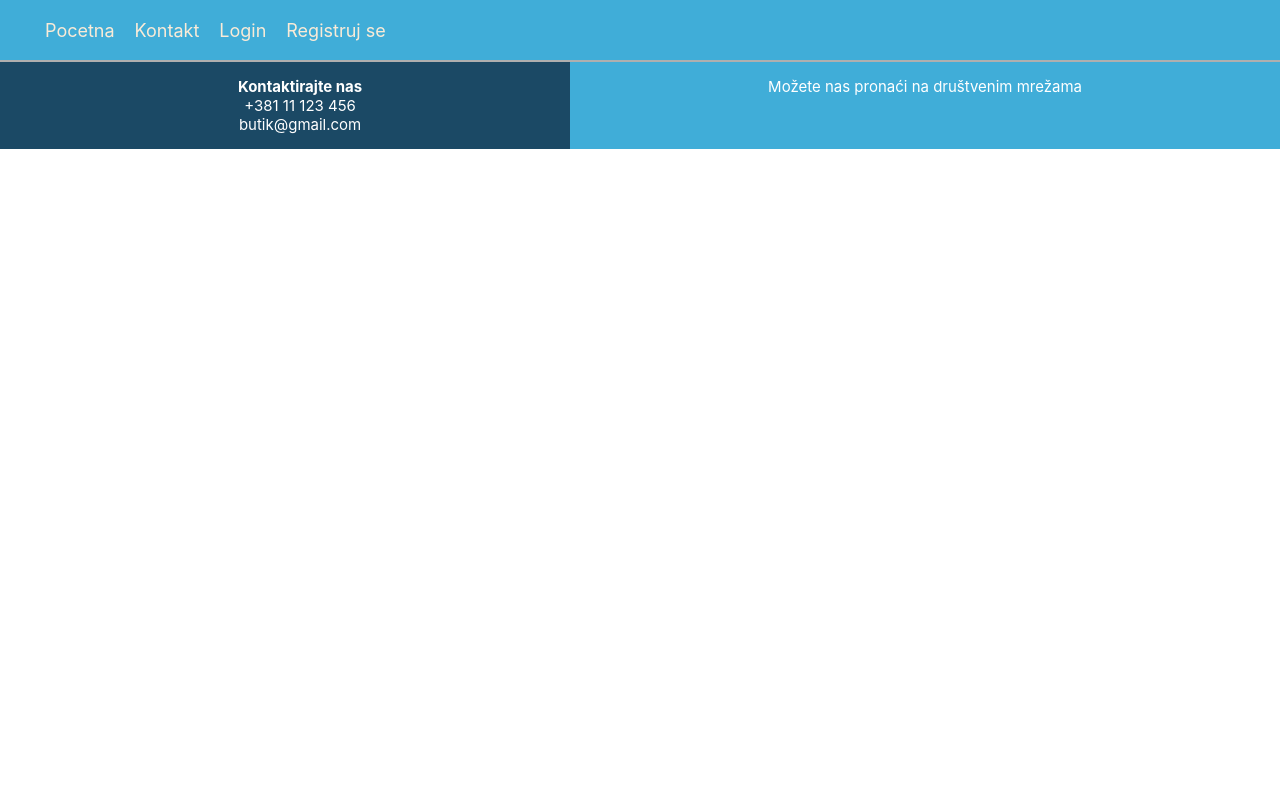
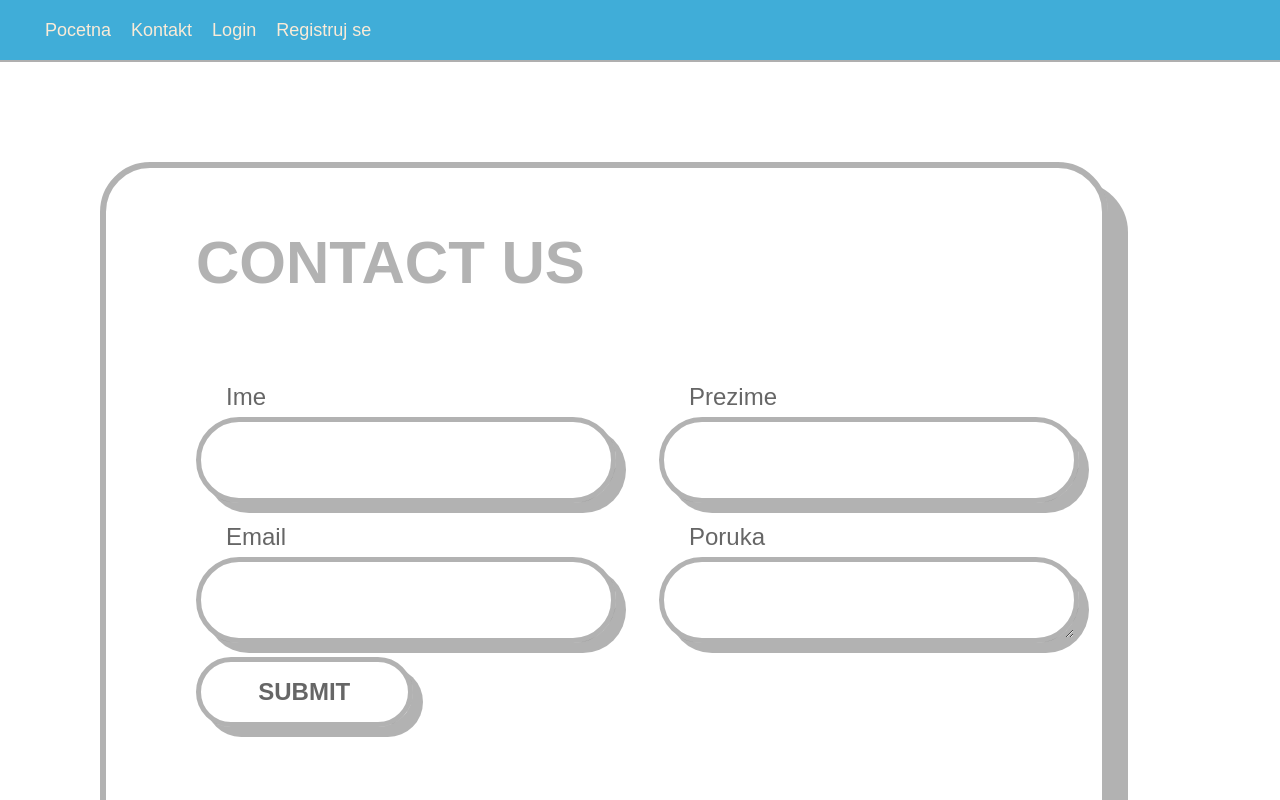
Before and after one commit to marijakovac20201023/butikReact, a React (Create React App) app: page /kontakt in a window 1280 px wide. Shown: the top 800 px of the page. Built offline with nearby package versions, Linux system fonts and the light colour scheme.

Commit message:
kreirana kontakt stranica

```diff
--- a/src/App.js
+++ b/src/App.js
@@ -3,13 +3,20 @@ import './App.css';
 import NavBar from './components/NavBar';
 import { BrowserRouter, Routes, Route } from "react-router-dom";
 import Footer from './components/Footer';
+import Pocetna from './components/Pocetna';
+import Kontakt from './components/Kontakt';
 
 function App() {
   return (
     <div className="App">
        <BrowserRouter className="App">
           <NavBar></NavBar>
-            <Footer> </Footer>
+
+        <Routes>
+            <Route path="/" element={<Pocetna></Pocetna>}></Route>
+            <Route path="/kontakt" element={<Kontakt></Kontakt>}></Route>
+        </Routes>
+          <Footer> </Footer>
       </BrowserRouter>
     </div>
   );
--- /dev/null
+++ b/src/components/Kontakt.css
@@ -0,0 +1,127 @@
+
+
+
+  html, body {
+    height: 100vh;
+
+    font-family: 'Balsamiq Sans', sans-serif;
+  }
+
+
+  .card {
+    width: 70%;
+    padding: 10px 10px 90px 90px;
+    margin: 100px;
+    border: 6px solid rgba(0, 0, 0, 0.3);
+    box-shadow: 20px 20px 0 rgba(0, 0, 0, 0.3);
+    border-radius: 50px;
+    position: relative;
+
+  }
+
+  .card h2 {
+    color: rgba(0, 0, 0, 0.3);
+    font-size: 60px;
+    text-transform: uppercase;
+  }
+
+  .card .row {
+    position: relative;
+    width: 100%;
+    display: grid;
+    grid: auto / auto auto;
+    grid-template-columns: repeat(auto-fit,minmax(40%, 1fr));
+    grid-gap: 30px;
+  }
+
+  .card .row .col {
+    position: relative;
+    width: 100%;
+    margin: 30px 20px 40px 0;
+    transition: 0.5s;
+  }
+
+  .card .row .form-group {
+    position: relative;
+    width: 100%;
+    height: 40px;
+    color: #ffffff;
+  }
+
+  .card .row .form-group input,
+  .card .row .form-group textarea ,
+  .card .row .form-group select
+ {
+    position: absolute;
+    width: 90%;
+    height: 140%;
+    background: transparent;
+    outline: none;
+    font-size: 24px;
+    padding: 10px 0 10px 20px;
+    border: 5px solid rgba(0, 0, 0, 0.3);
+    box-shadow: 10px 10px 0 rgba(0, 0, 0, 0.3);
+    color: #666666;
+    border-radius: 50px;
+  }
+
+  .card .row .form-group label {
+    line-height: 40px;
+     color: #666666;
+    font-size: 24px;
+    margin: 0 0 0 30px;
+    display: block;
+    pointer-events: none;
+  }
+
+  .row .col:nth-child(6) {
+    margin-top: 64px;
+  }
+
+  .card .row .form-group input:focus,
+  .card .row .form-group textarea:focus {
+    border: 5px solid #BEE9E8;
+    transition: all 0.5s;
+  }
+
+  .card .row input[type="submit"] {
+    border: 5px solid rgba(0, 0, 0, 0.3);
+    box-shadow: 10px 10px 0 rgba(0, 0, 0, 0.3);
+    padding: 10px;
+    height: 100%;
+    width: 50%;
+    cursor: pointer;
+    outline: none;
+    background: transparent;
+    text-transform: uppercase;
+    color: #666666;
+    line-height: 40px;
+    font-size: 24px;
+    font-weight: 700;
+    border-radius: 45px;
+    transition: all 0.4s;
+  }
+
+  .card .row input[type="submit"]:hover {
+    border: 5px solid rgba(255, 255, 255, 1);
+    color: #ffffff;
+    transition: all 0.4s;
+  }
+
+  @media screen and (max-width: 900px) {
+    .card .row {
+      grid-template-columns: repeat(auto-fit,minmax(70%, 1fr));
+    }
+
+    .card {
+      padding: 20px;
+    }
+
+    .card h2 {
+      font-size: 34px;
+    }
+
+    .card .row input[type="submit"] {
+      width: 100%;
+    }
+  }
--- /dev/null
+++ b/src/components/Kontakt.jsx
@@ -0,0 +1,52 @@
+import React from 'react'
+import './Kontakt.css';
+function Kontakt() {
+  return (
+    <div>
+        <div className="card">
+    <h2>Contact Us</h2>
+    <div className="row">
+      <div className="col">
+        <div className="form-group">
+          <label>Ime</label>
+          <input type="text" id="ime" required/>
+        </div>
+      </div>
+
+      <div className="col">
+        <div className="form-group">
+          <label>Prezime</label>
+          <input type="text" id="prezime" required/>
+        </div>
+      </div>
+
+      <div className="col">
+        <div className="form-group">
+          <label>Email</label>
+          <input type="email" id="email" required/>
+        </div>
+      </div>
+
+
+
+      <div className="col">
+        <div className="form-group">
+          <label>Poruka</label>
+          <textarea id="poruka" required></textarea>
+        </div>
+      </div>
+
+
+
+      <div class="col">
+        <input type="submit" value="Submit" />
+      </div>
+    </div>
+  </div>
+
+
+    </div>
+  )
+}
+
+export default Kontakt
--- /dev/null
+++ b/src/components/Pocetna.jsx
@@ -0,0 +1,9 @@
+import React from 'react'
+
+function Pocetna() {
+  return (
+    <div>Pocetna</div>
+  )
+}
+
+export default Pocetna
```
